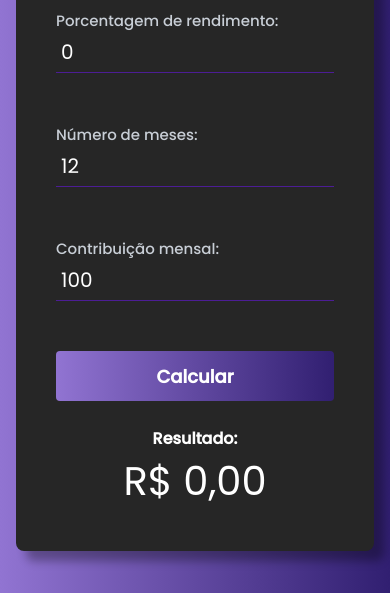
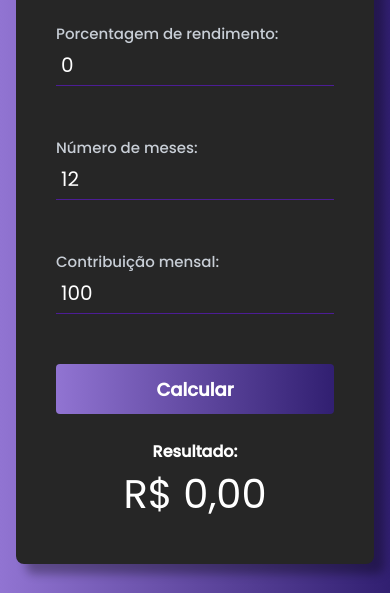
Before and after one commit to DevJpFarias/investment-amount, a plain HTML site: page index.html in a window 390 px wide. Shown: the part 251-844 px from the top of the page. Drawn offline with Linux system fonts and the light colour scheme.

Commit message:
styles: correção para ficar mais responsivo

```diff
--- a/styles.css
+++ b/styles.css
@@ -15,11 +15,16 @@ body {
     color: rgb(255, 255, 255);
     background: var(--linear-gradient);
     padding: 1rem;
+    height: 100vh;
+    display: flex;
+    align-items: center;
+    justify-content: center;
 }
 
 #calculator {
     margin: 0 auto;
     max-width: 750px;
+    min-width: 250px;
     background-color: #262626;
     padding: 40px;
     border-radius: 8px;
```
